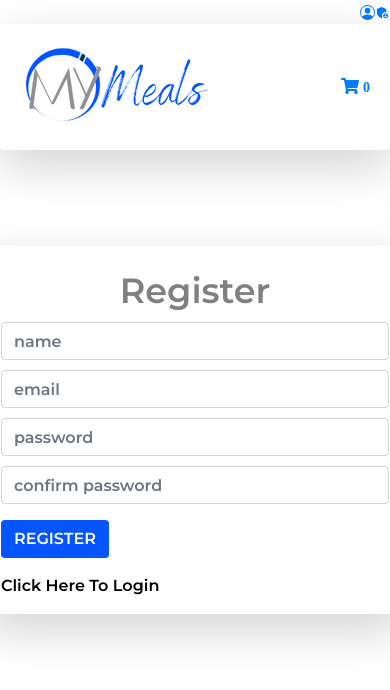
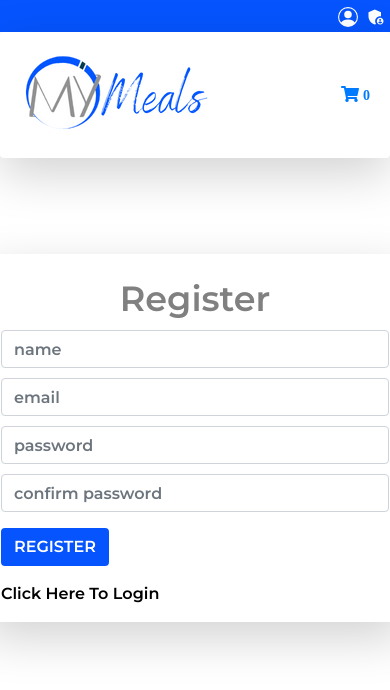
Before and after one commit to RobertBehm/my-meals-client, a React (Create React App) app: page /register in a window 390 px wide. Shown: the top 690 px of the page. Built offline with nearby package versions, Linux system fonts and the light colour scheme.

Commit message:
added admin access for mobile

```diff
--- a/src/components/preNav.js
+++ b/src/components/preNav.js
@@ -1,15 +1,16 @@
+import React from "react";
 import styled from "styled-components";
 import { BsPersonCircle } from "react-icons/bs";
 import { MdAdminPanelSettings } from "react-icons/md";
 
 const StyledWrapper = styled.div`
-  background: "#0554fe";
+  background-color: #0554fe;
   display: flex;
   flex-direction: row;
   justify-content: flex-end;
 
-  p {
-    margin: 1rem;
+  a {
+    margin: 0.25rem;
   }
 `;
 
@@ -17,10 +18,10 @@ const preNav = () => {
   return (
     <StyledWrapper>
       <a href="/login">
-        <BsPersonCircle size={15} />
+        <BsPersonCircle size={20} color="white" />
       </a>
       <a href="/admin">
-        <MdAdminPanelSettings size={15} />
+        <MdAdminPanelSettings size={20} color="white" />
       </a>
     </StyledWrapper>
   );
--- a/src/index.css
+++ b/src/index.css
@@ -191,7 +191,45 @@ h5 {
 span {
   font-size: 14px;
 }
-.table-style {
+
+.table-responsive-stack tr {
+  display: -webkit-box;
+  display: -ms-flexbox;
   display: flex;
-  flex-direction: column;
+  -webkit-box-orient: horizontal;
+  -webkit-box-direction: normal;
+  -ms-flex-direction: row;
+  flex-direction: row;
 }
+
+
+.table-responsive-stack td,
+.table-responsive-stack th {
+  display: block;
+  /*
+   flex-grow | flex-shrink | flex-basis   */
+  -ms-flex: 1 1 auto;
+  flex: 1 1 auto;
+}
+
+.table-responsive-stack .table-responsive-stack-thead {
+  font-weight: bold;
+}
+
+@media screen and (max-width: 768px) {
+  .table-responsive-stack tr {
+    -webkit-box-orient: vertical;
+    -webkit-box-direction: normal;
+    -ms-flex-direction: column;
+    flex-direction: column;
+    border-bottom: 3px solid #ccc;
+    display: block;
+
+  }
+
+  /*  IE9 FIX   */
+  .table-responsive-stack td {
+    float: left\9;
+    width: 100%;
+  }
+}
--- a/src/screens/Adminscreen.js
+++ b/src/screens/Adminscreen.js
@@ -2,7 +2,6 @@ import React, { useEffect } from "react";
 import { useSelector, useDispatch } from "react-redux";
 import { Route, Switch } from "react-router-dom";
 import { Link } from "react-router-dom";
-import Hidden from "@material-ui/core/Hidden";
 import styled from "styled-components";
 
 import Addmeal from "./Addmeal";
```
